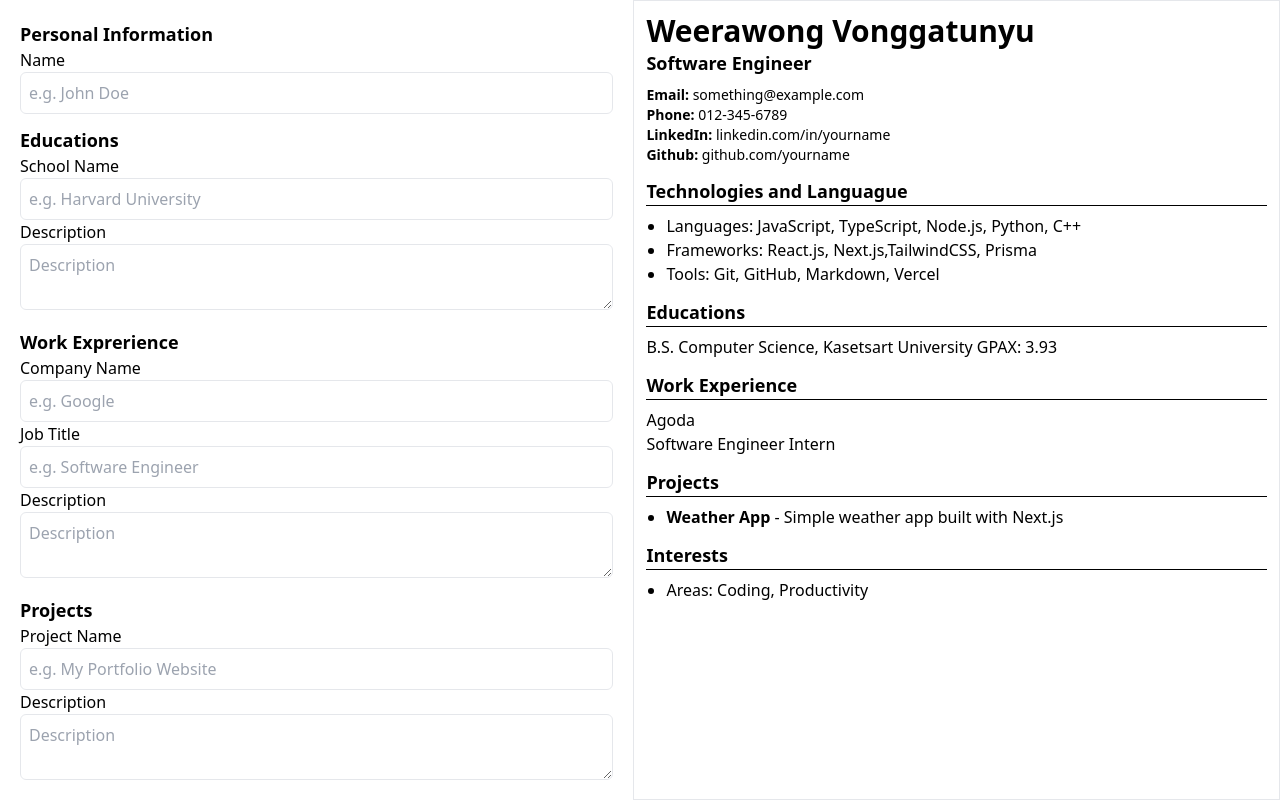
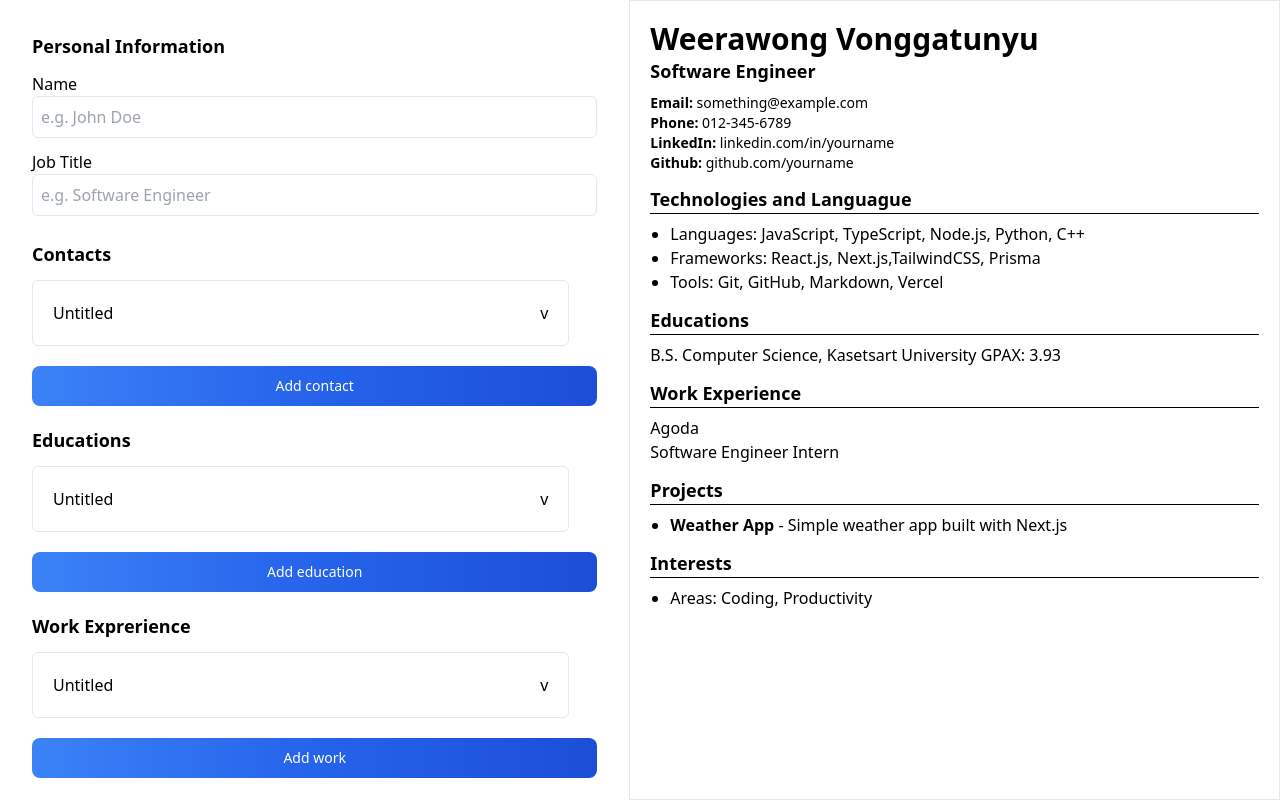
Before and after one commit to Qu1etboy/resume-edit, a Next.js app: page /edit in a window 1280 px wide. Built offline with nearby package versions, Linux system fonts and the light colour scheme.

Commit message:
feat: design form ui

```diff
--- a/components/FormComponent.tsx
+++ b/components/FormComponent.tsx
@@ -1,21 +1,110 @@
+import React, { useEffect, useState } from "react";
+import FormLayout from "./FormLayout";
+
+type Resume = {
+  name: string;
+  job: string;
+  contacts?: {
+    label: string;
+    link?: string;
+  }[];
+  skills?: {
+    skill: string;
+  }[];
+  educations?: {
+    schoolName: string;
+    schoolDescr: string;
+  }[];
+  workExps?: {
+    companyName: string;
+    jobTitle: string;
+    workDescr: string;
+  }[];
+  projects?: {
+    projectName: string;
+    projectDescr: string;
+  }[];
+  interests?: {
+    interest: string;
+  }[];
+};
+
 export default function FormComponent() {
+  const [resume, setResume] = useState<Resume>({
+    name: "",
+    job: "",
+  });
+
+  const handleInput = (e: React.ChangeEvent<HTMLInputElement>) => {
+    const { name, value } = e.target;
+    setResume({ ...resume, [name]: value });
+  };
+
+  useEffect(() => {
+    console.log(resume);
+  }, [resume]);
+
   return (
-    <form className="h-screen overflow-scroll p-5 flex flex-col gap-3">
+    <form className="h-screen overflow-scroll p-8 flex flex-col gap-3">
       <div>
-        <h2 className="text-lg font-bold">Personal Information</h2>
+        <h2 className="text-lg mb-3 font-bold">Personal Information</h2>
         <label>Name</label>
         <input
           placeholder="e.g. John Doe"
           name="name"
-          className="p-2 border rounded-md w-full"
+          className="p-2 mb-3 border rounded-md w-full"
+          onChange={handleInput}
+        />
+        <label>Job Title</label>
+        <input
+          placeholder="e.g. Software Engineer"
+          name="job"
+          className="p-2 mb-3 border rounded-md w-full"
+          onChange={handleInput}
         />
       </div>
       <div>
-        <h2 className="text-lg font-bold">Educations</h2>
+        <h2 className="text-lg mb-3 font-bold">Contacts</h2>
+        <ContactForm />
+        <AddFieldButton text="Add contact" />
+      </div>
+      <div>
+        <h2 className="text-lg mb-3 font-bold">Educations</h2>
+        <EducationForm />
+        <AddFieldButton text="Add education" />
+      </div>
+      <div>
+        <h2 className="text-lg mb-3 font-bold">Work Exprerience</h2>
+        <WorkForm />
+        <AddFieldButton text="Add work" />
+      </div>
+      <div>
+        <h2 className="text-lg mb-3 font-bold">Skills</h2>
+        <SkillForm />
+        <AddFieldButton text="Add skill" />
+      </div>
+      <div>
+        <h2 className="text-lg mb-3 font-bold">Projects</h2>
+        <ProjectForm />
+        <AddFieldButton text="Add project" />
+      </div>
+      <div>
+        <h2 className="text-lg mb-3 font-bold">Interests</h2>
+        <InterestForm />
+        <AddFieldButton text="Add interest" />
+      </div>
+    </form>
+  );
+}
+
+function EducationForm() {
+  return (
+    <FormLayout>
+      <div className="mt-3 mb-5 px-5">
         <label>School Name</label>
         <input
           placeholder="e.g. Harvard University"
-          className="p-2 border rounded-md w-full"
+          className="p-2 mb-3 border rounded-md w-full"
         />
         <label>Description</label>
         <textarea
@@ -23,17 +112,56 @@ export default function FormComponent() {
           className="p-2 border rounded-md w-full"
         />
       </div>
-      <div>
-        <h2 className="text-lg font-bold">Work Exprerience</h2>
+    </FormLayout>
+  );
+}
+
+function ContactForm() {
+  return (
+    <FormLayout>
+      <div className="mt-3 mb-5 px-5">
+        <label>Label</label>
+        <input
+          placeholder="e.g. GitHub"
+          className="p-2 mb-3 border rounded-md w-full"
+        />
+        <label>Link</label>
+        <input
+          placeholder="e.g. github.com/username"
+          className="p-2 border rounded-md w-full"
+        />
+      </div>
+    </FormLayout>
+  );
+}
+
+function SkillForm() {
+  return (
+    <FormLayout>
+      <div className="mt-3 mb-5 px-5">
+        <label>Label</label>
+        <input
+          placeholder="e.g. JavaScript"
+          className="p-2 mb-3 border rounded-md w-full"
+        />
+      </div>
+    </FormLayout>
+  );
+}
+
+function WorkForm() {
+  return (
+    <FormLayout>
+      <div className="mt-3 mb-5 px-5">
         <label>Company Name</label>
         <input
           placeholder="e.g. Google"
-          className="p-2 border rounded-md w-full"
+          className="p-2 mb-3 border rounded-md w-full"
         />
         <label>Job Title</label>
         <input
           placeholder="e.g. Software Engineer"
-          className="p-2 border rounded-md w-full"
+          className="p-2 mb-3 border rounded-md w-full"
         />
         <label>Description</label>
         <textarea
@@ -41,12 +169,18 @@ export default function FormComponent() {
           className="p-2 border rounded-md w-full"
         />
       </div>
-      <div>
-        <h2 className="text-lg font-bold">Projects</h2>
+    </FormLayout>
+  );
+}
+
+function ProjectForm() {
+  return (
+    <FormLayout>
+      <div className="mt-3 mb-5 px-5">
         <label>Project Name</label>
         <input
           placeholder="e.g. My Portfolio Website"
-          className="p-2 border rounded-md w-full"
+          className="p-2 mb-3 border rounded-md w-full"
         />
         <label>Description</label>
         <textarea
@@ -54,14 +188,31 @@ export default function FormComponent() {
           className="p-2 border rounded-md w-full"
         />
       </div>
-      <div>
-        <h2 className="text-lg font-bold">Interests</h2>
+    </FormLayout>
+  );
+}
+
+function InterestForm() {
+  return (
+    <FormLayout>
+      <div className="mt-3 mb-5 px-5">
         <label>Interest</label>
         <input
           placeholder="e.g. Listen to music"
           className="p-2 border rounded-md w-full"
         />
       </div>
-    </form>
+    </FormLayout>
   );
 }
+
+function AddFieldButton({ text, handleAdd }: any) {
+  return (
+    <button
+      type="button"
+      className="w-full mt-5 text-white bg-gradient-to-r from-blue-500 via-blue-600 to-blue-700 hover:bg-gradient-to-br focus:ring-4 focus:outline-none focus:ring-blue-300 dark:focus:ring-blue-800 font-medium rounded-lg text-sm px-5 py-2.5 text-center mr-2 mb-2"
+    >
+      {text}
+    </button>
+  );
+}
--- /dev/null
+++ b/components/FormLayout.tsx
@@ -0,0 +1,40 @@
+import { useState } from "react";
+
+export default function FormLayout({
+  title,
+  children,
+}: {
+  title?: string;
+  children: React.ReactNode;
+}) {
+  const [openForm, setOpenForm] = useState(false);
+
+  return (
+    <div className="flex items-start group">
+      <div className="w-full border hover:border-blue-500 group rounded-md duration-300">
+        <button
+          type="button"
+          className="w-full text-left cursor-pointer p-5"
+          onClick={() => setOpenForm(!openForm)}
+        >
+          {title !== undefined ? title : "Untitled"}
+          <span className="float-right group-hover:text-blue-500">v</span>
+        </button>
+        {openForm && <>{children}</>}
+      </div>
+      <button className="ml-2 mt-6 invisible group-hover:visible">
+        <svg
+          xmlns="http://www.w3.org/2000/svg"
+          x="0px"
+          y="0px"
+          width="20"
+          height="20"
+          viewBox="0 0 30 30"
+          className="hover:fill-red-500 duration-300"
+        >
+          <path d="M 13 3 A 1.0001 1.0001 0 0 0 11.986328 4 L 6 4 A 1.0001 1.0001 0 1 0 6 6 L 24 6 A 1.0001 1.0001 0 1 0 24 4 L 18.013672 4 A 1.0001 1.0001 0 0 0 17 3 L 13 3 z M 6 8 L 6 24 C 6 25.105 6.895 26 8 26 L 22 26 C 23.105 26 24 25.105 24 24 L 24 8 L 6 8 z"></path>
+        </svg>
+      </button>
+    </div>
+  );
+}
--- a/pages/edit.tsx
+++ b/pages/edit.tsx
@@ -7,7 +7,7 @@ export default function EditResume() {
       <section className="w-full print:hidden">
         <FormComponent />
       </section>
-      <section className="w-full p-3 border print:border-0">
+      <section className="w-full p-5 border print:border-0">
         <Resume />
       </section>
     </main>
```
